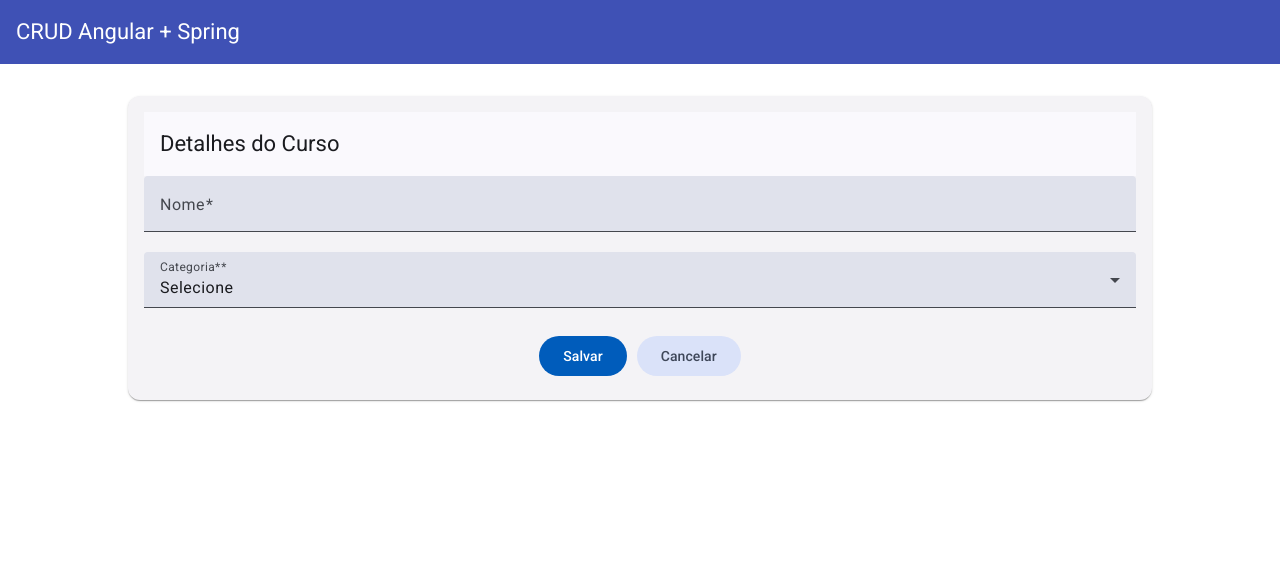
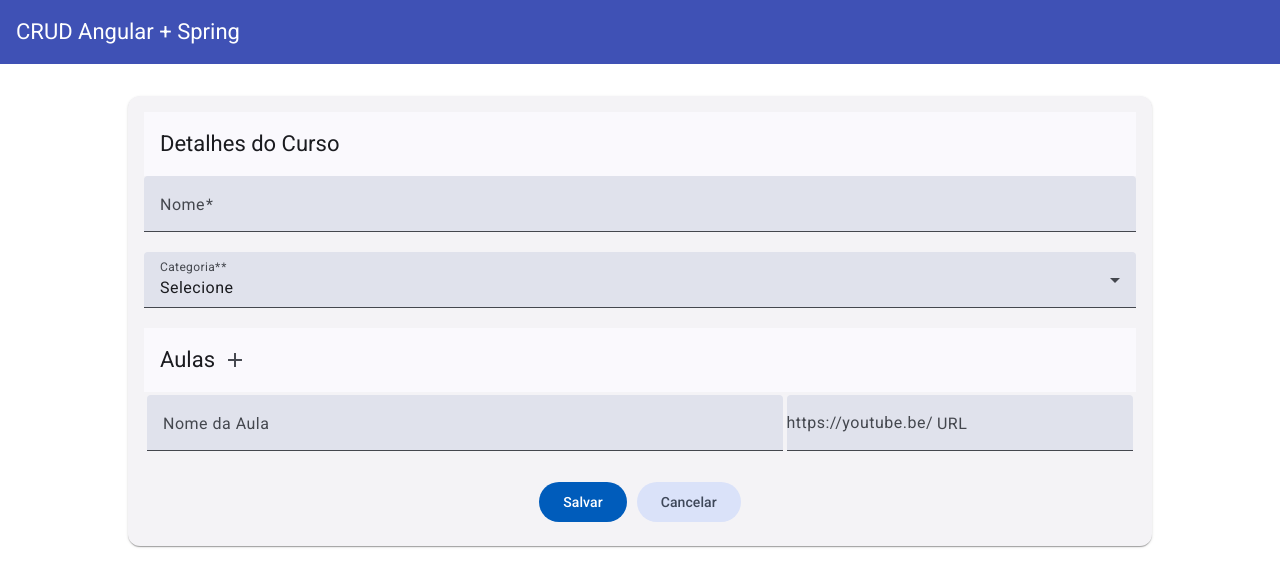
Before and after one commit to michaelconceicao796-byte/crud-angular, an Angular app: page /cursos/new in a window 1280 px wide. Shown: the top 586 px of the page. Built offline with nearby package versions, Linux system fonts and the light colour scheme.

Commit message:
crud-angular
Alterado

```diff
--- a/src/app/cursos/containers/curso-form/curso-form.component.html
+++ b/src/app/cursos/containers/curso-form/curso-form.component.html
@@ -42,6 +42,33 @@
         </mat-error>
       </mat-form-field>
 
+      <mat-toolbar appearance="fill" class="full-width">
+        <span>Aulas</span>
+        <button mat-icon-button color="accent">
+          <mat-icon aria-label="Adicionar uma nova aula">add</mat-icon>
+        </button>
+      </mat-toolbar>
+
+      <table style="width: 100%" formArrayName="lessons"
+      *ngFor="let lesson of getLessonsFormArray(); let i = index"
+      >
+        <tr [formGroupName]="i">
+          <td style="width: 65%">
+            <mat-form-field appearance="fill" class="full-width">
+              <mat-label>Nome da Aula</mat-label>
+              <input matInput formControlName="name"/>
+            </mat-form-field>
+          </td>
+          <td style="width: 30%">
+            <mat-form-field appearance="fill" class="full-width">
+              <mat-label>URL</mat-label>
+              <span matPrefix>https://youtube.be/</span>
+              <input matInput formControlName="youtubeUrl"/>
+            </mat-form-field>
+          </td>
+        </tr>
+      </table>
+
       <mat-card-actions class="curso-actions">
         <button matButton="filled" type="submit">
           Salvar
--- a/src/app/cursos/containers/curso-form/curso-form.component.ts
+++ b/src/app/cursos/containers/curso-form/curso-form.component.ts
@@ -1,5 +1,5 @@
 import { Component, OnInit } from '@angular/core';
-import { NonNullableFormBuilder, FormGroup, Validators } from '@angular/forms';
+import { NonNullableFormBuilder, FormGroup, Validators, UntypedFormArray } from '@angular/forms';
 import { CommonModule, Location } from '@angular/common';
 import { ActivatedRoute } from '@angular/router';
 import { AppMaterialModule } from '../../../pasta/app-material/app-material-module';
@@ -61,6 +61,10 @@ this.form = this.formBuilder.group({
     });
   }
 
+  getLessonsFormArray() {
+    return (<UntypedFormArray>this.form.get('lessons')).controls;
+  }
+
   onSubmit(): void {
     if (this.form.invalid) {
       this.form.markAllAsTouched();
```
